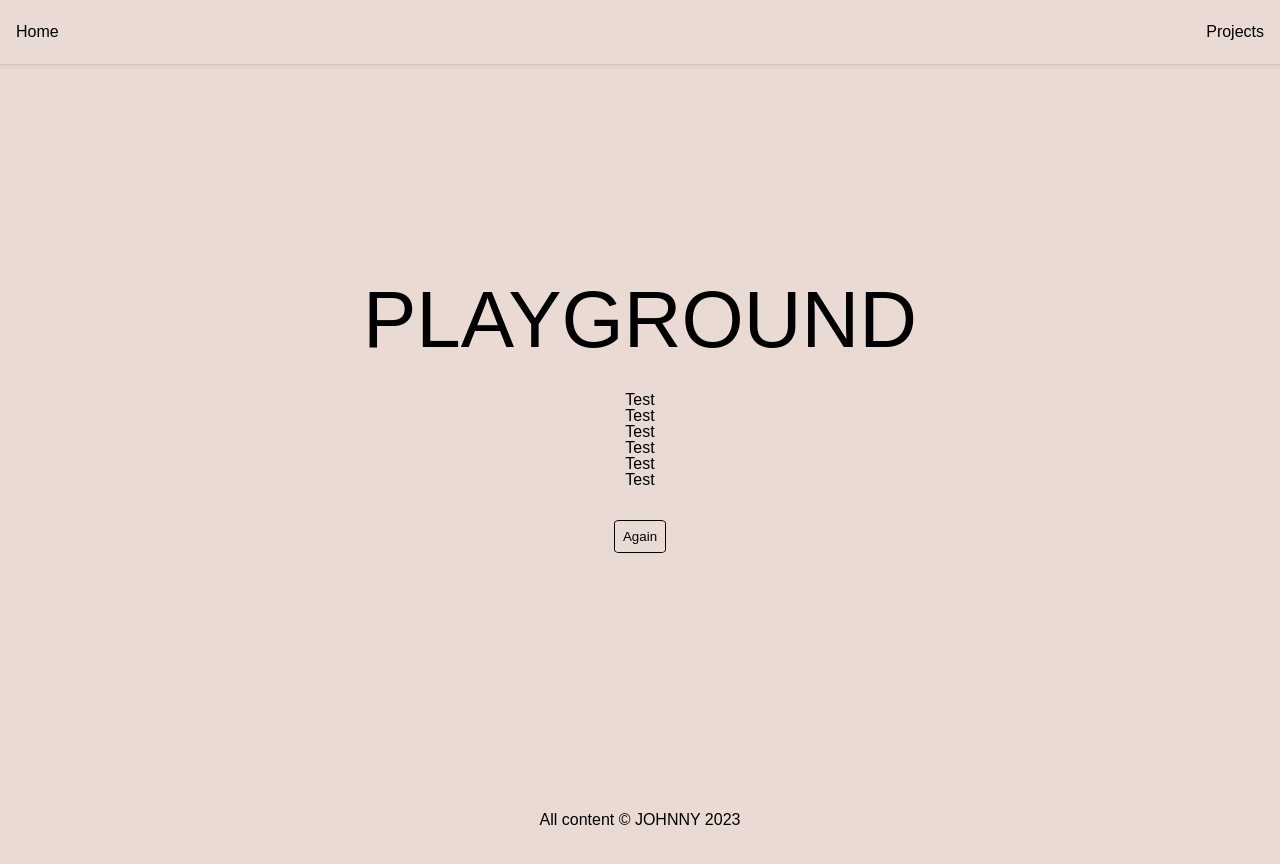
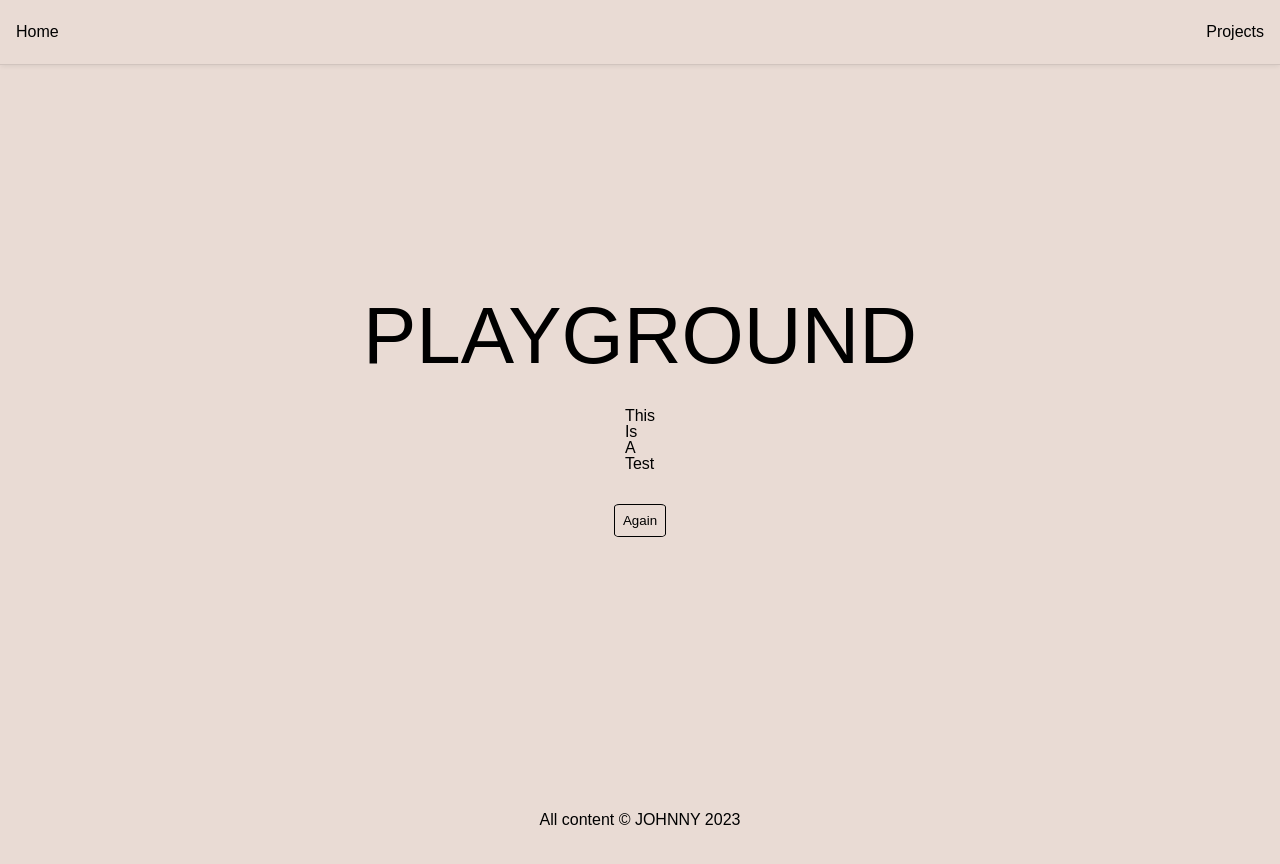
Before and after one commit to johnnycrisp/playground, a Gatsby site: page / in a window 1280 px wide. Built offline with nearby package versions, Linux system fonts and the light colour scheme; Gatsby itself is replaced by a stand-in of ours.

Commit message:
test change

```diff
--- a/src/pages/index.js
+++ b/src/pages/index.js
@@ -69,11 +69,9 @@ const IndexPage = () => {
         <section className="hero">
           <h1>PLAYGROUND</h1>
           <ul>
-            <li>Test</li>
-            <li>Test</li>
-            <li>Test</li>
-            <li>Test</li>
-            <li>Test</li>
+            <li>This</li>
+            <li>Is</li>
+            <li>A</li>
             <li>Test</li>
           </ul>
           <button onClick={() => setAgain((again) => !again)}>Again</button>
```
